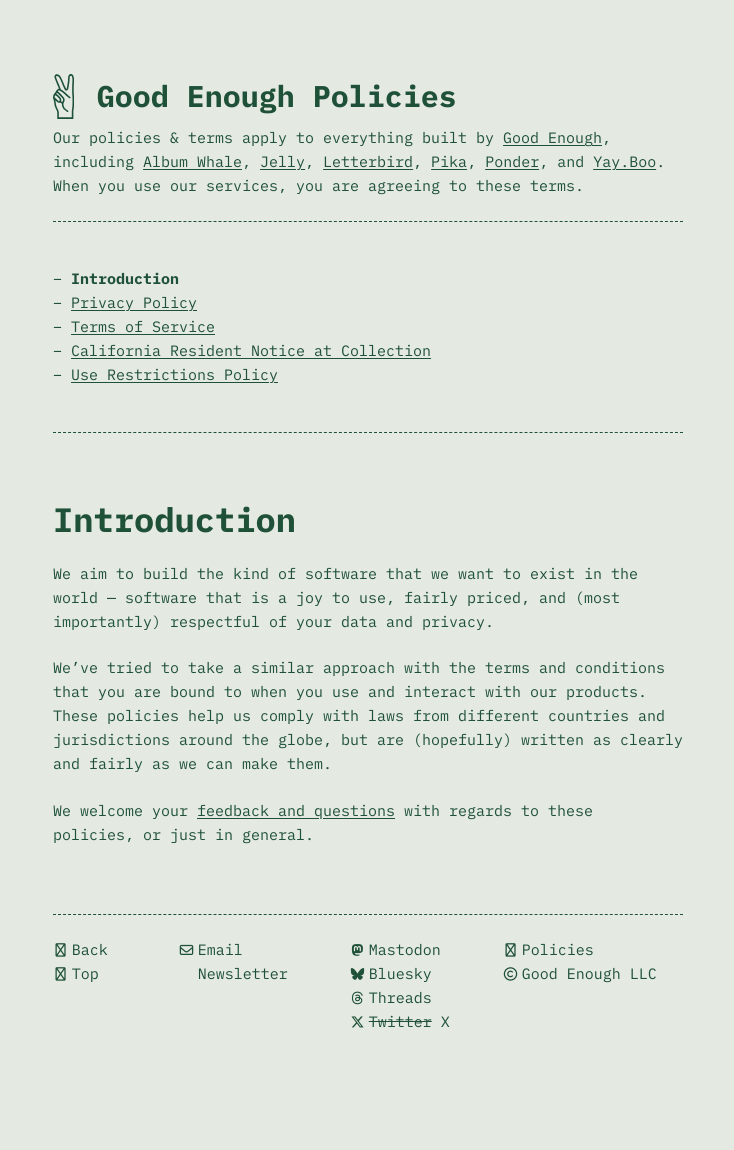
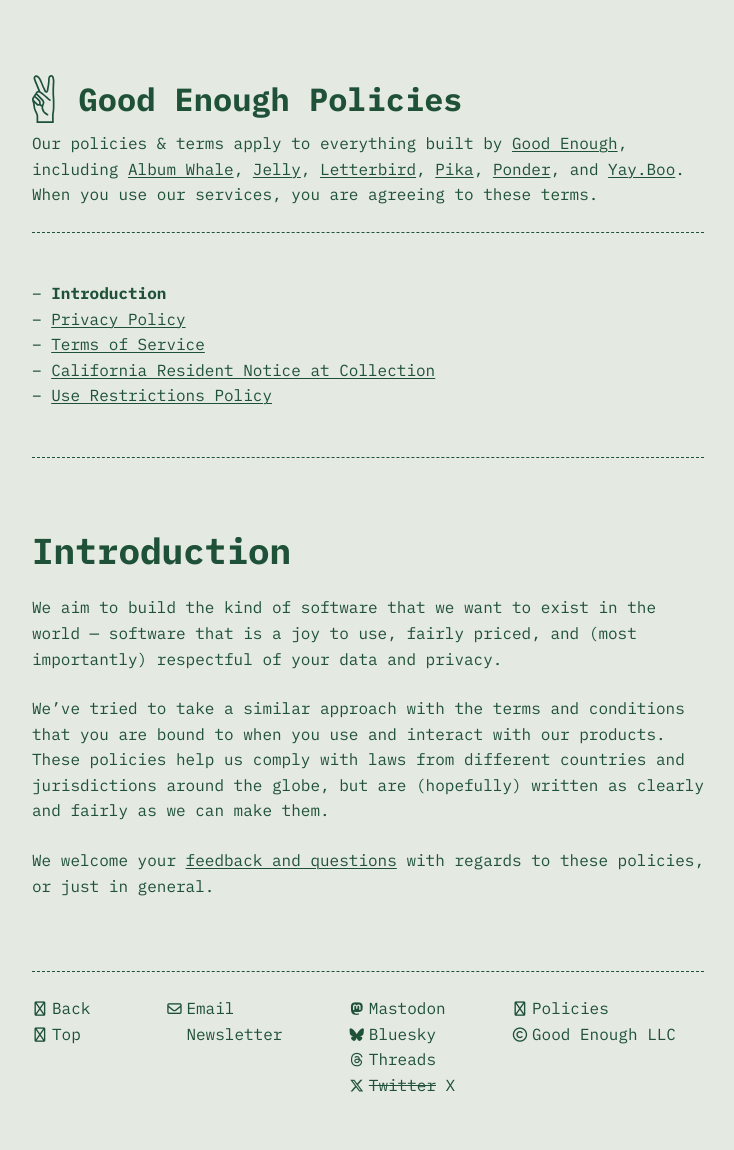
Before and after one commit to goodenoughllc/policies, a Jekyll site: the page built from index.markdown, in a window 1280 px wide. Shown: the whole page, without its empty margins (272-1006 px from the left). Built offline with Jekyll 4.4.1, drawn with Linux system fonts in a browser that asks for light colours; nearby versions of some CDN libraries; before the commit the page ends 1085 px from its top, so only the background shows below that.

Commit message:
Update enough.scss

```diff
--- a/css/enough.scss
+++ b/css/enough.scss
@@ -6,7 +6,7 @@
   --color-txt: hsl(150, 45%, 22%);
   --color-txt-half: hsl(150, 15%, 50%);
   --font-family: 'IBM Plex Mono', Courier, monospace;
-  --font-size-base: 15px;
+  --font-size-base: 16px;
   --width-content: 70ch;
   --margin1x: 1.5rem;
   --margin2x: 3rem;
```
